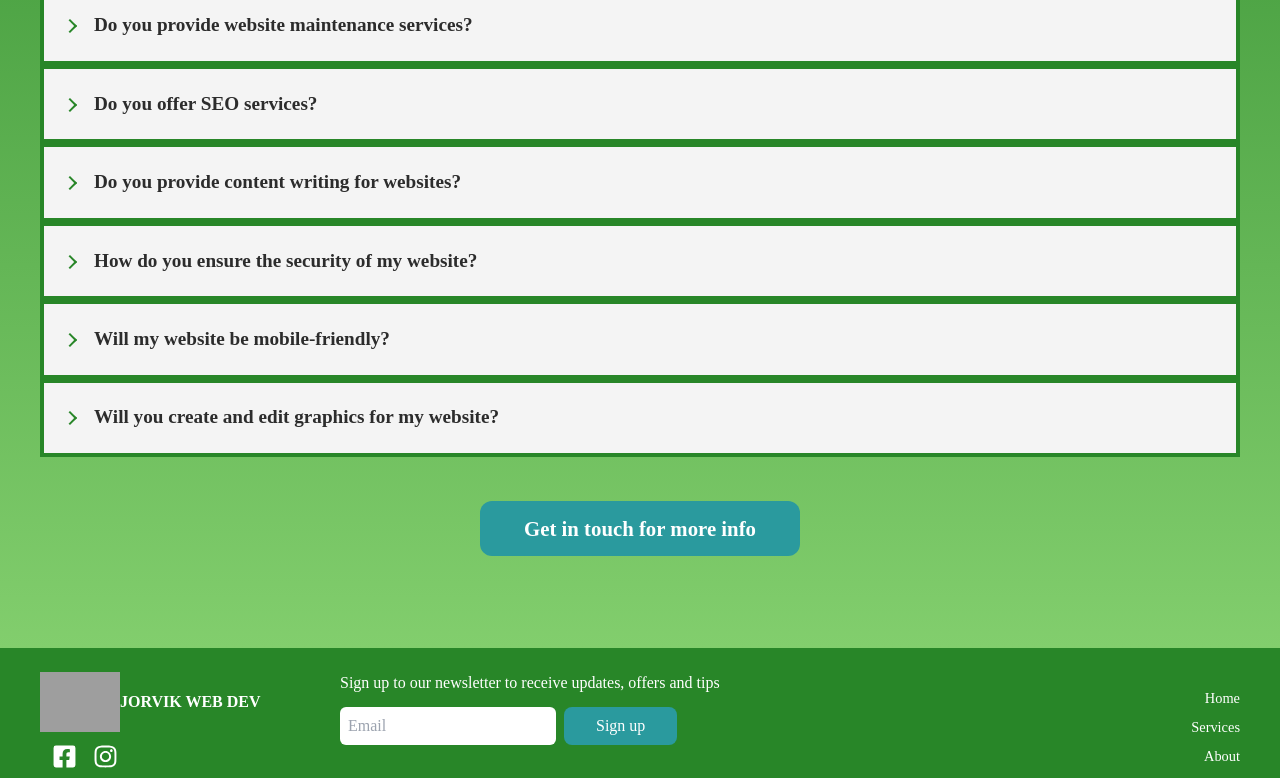
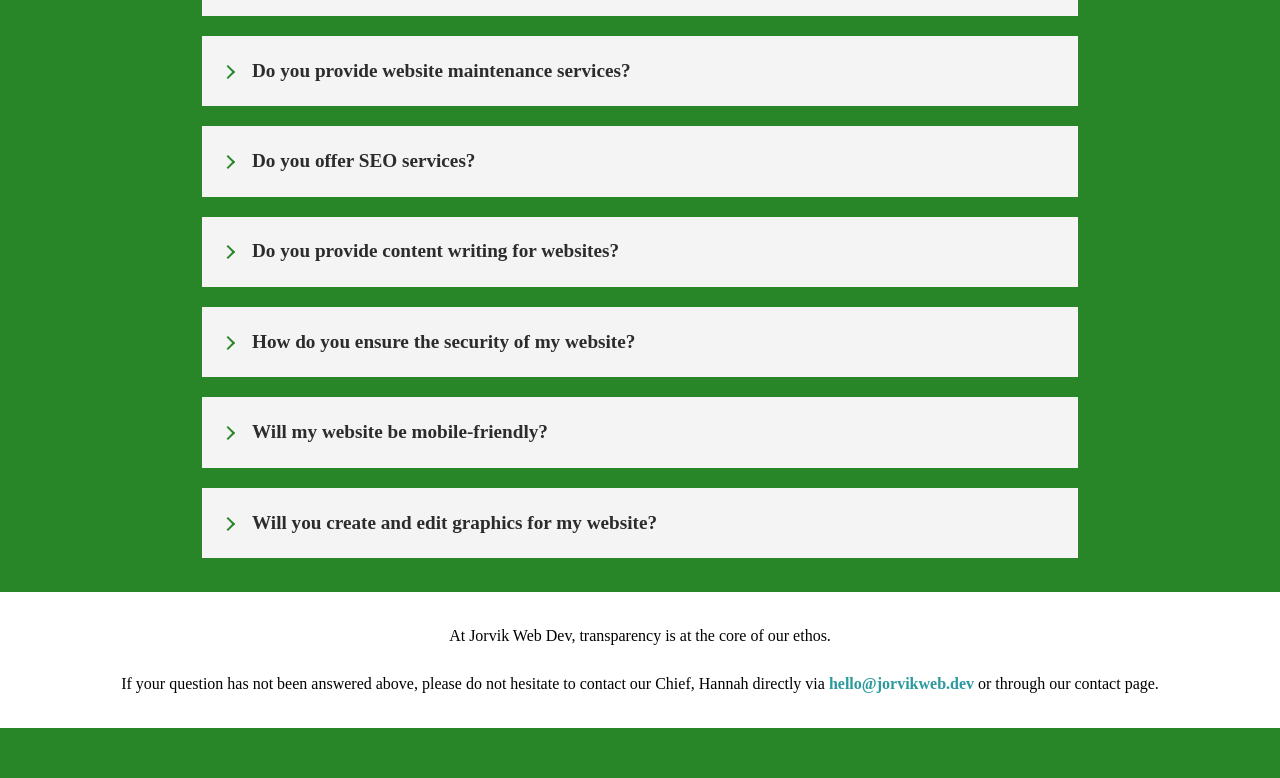
Before and after one commit to hannahf86/jorvikwebdev, a React (Vite) app: page /faqs in a window 1280 px wide. Shown: the part 500-1278 px from the top of the page. Built offline with nearby package versions, Linux system fonts and the light colour scheme; grey boxes are pictures that could not be loaded.

Commit message:
faws updated

```diff
--- a/src/App.jsx
+++ b/src/App.jsx
@@ -32,7 +32,7 @@ const router = createBrowserRouter(
       {/* <Route path="projects" element={<Projects />} /> */}
       <Route path="faqs" element={<Faqs />} />
       <Route path="contact" element={<Contact />} />
-      {/* </Route> */}
+
       {/* ERROR HANDLING */}
       <Route path="*" element={<Error />} />
     </Route>,
--- a/src/Components/Footer.jsx
+++ b/src/Components/Footer.jsx
@@ -72,9 +72,9 @@ const Footer = () => {
         <Link to="about" className={layoutStyles.navLink}>
           About
         </Link>
-        <Link to="projects" className={layoutStyles.navLink}>
+        {/* <Link to="projects" className={layoutStyles.navLink}>
           Projects
-        </Link>
+        </Link> */}
         <Link to="faqs" className={layoutStyles.navLink}>
           FAQs
         </Link>
--- a/src/Components/RootNav.jsx
+++ b/src/Components/RootNav.jsx
@@ -52,7 +52,7 @@ const RootNav = () => {
       "fixed w-screen h-24 bg-gradient-to-b from-green to-[#318D2F] z-40",
     logo: "absolute right-16 z-[99] cursor-pointer",
     fullMenu:
-      "bg-white fixed w-screen h-screen p-20 md:p-0 flex flex-col justify-center items-center z-30 md:w-2/6",
+      "bg-white fixed w-screen h-screen p-20 md:p-0 flex flex-col justify-center items-center z-30 md:w-4/6",
     menuItem:
       "bg-button text-white w-80 h-16 m-8 rounded-lg flex justify-center items-center sm:w-96 sm:h-16 sm:my-8 hover:bg-accent hover:text-white",
     menuIcon: "mr-2 tracking-widest text-md sm:text-md",
--- a/src/Pages/About.jsx
+++ b/src/Pages/About.jsx
@@ -3,7 +3,8 @@ import { motion } from "framer-motion";
 
 const About = () => {
   const layoutStyles = {
-    background: "bg-green h-full w-screen z-0 pb-12 px-6",
+    background:
+      "bg-gradient-to-b from-green to-lightGreen h-full w-screen z-0 pb-12 px-6",
     textContainer:
       "relative mx-8 z-30 flex flex-col justify-center items-center",
     button:
--- a/src/Pages/Faqs.jsx
+++ b/src/Pages/Faqs.jsx
@@ -9,9 +9,6 @@ import {
   AccordionItemButton,
   AccordionItemPanel,
 } from "react-accessible-accordion";
-
-// REACT ROUTER DOM
-import { Link } from "react-router-dom";
 
 // STYLES
 import "./accordion.css";
@@ -41,25 +38,23 @@ const Faqs = () => {
 
   // STYLES
   const layoutStyles = {
-    background:
-      "bg-gradient-to-b from-green to-lightGreen h-full w-screen z-0 pb-12",
-    buttonContainer: "relative flex flex-col justify-center items-center my-8",
-    button:
-      "text-mono bg-button text-white text-md rounded-xl w-80 px-8 py-3 mx-2 my-3 hover:bg-accent z-40",
+    background: "bg-green to-lightGreen h-full w-screen z-0 ",
+    buttonContainer:
+      "relative flex flex-col justify-center items-center my-8 bg-white w-full md:py-8",
     serviceCard:
       "bg-white m-10 p-8 rounded-lg border-2 border-white hover:border-accent flex flex-col justify-center items-center",
     cardImage: "w-80 ",
-    textContainer: "relative mx-10 z-30",
+    textContainer: "relative mx-10 md:px-12 lg:px-20 xl:px-40",
   };
 
   const textStyles = {
-    title: "text-white text-2xl pt-32 pb-8 text-center text-5xl",
+    title: "text-white pt-32 pb-8 text-center text-5xl md:text-4xl",
     subtitle:
       "text-lightGreen tracking-widest text-center font-bold text-5xl pt-4 pb-4 ",
     subtitleAccent:
       "underline decoration-accent decoration-wavy text-md text-white font-bold",
-    questionText: "text-white text-md mx-3 my-3",
-    listItem: "list-none text-white my-2",
+    questionText: "text-white text-md bg-green mx-4 mb-4",
+    listItem: "list-disc text-white my-2 ml-8",
   };
 
   return (
@@ -85,15 +80,15 @@ const Faqs = () => {
                 </AccordionItemButton>
               </AccordionItemHeading>
               <AccordionItemPanel className={textStyles.questionText}>
-                Absolutely! We specialise in website redesigns! We will improve:
+                Absolutely! We specialise in website redesigns! We can improve:
                 <li className={textStyles.listItem}>
-                  <strong>User Friendly Design</strong>
+                  <strong>User Friendly and Responsive UI Design</strong>
                 </li>
                 <li className={textStyles.listItem}>
                   <strong>Functional User Experience</strong>
                 </li>
                 <li className={textStyles.listItem}>
-                  <strong>Information Architecture</strong>
+                  <strong>Website structure</strong>
                 </li>
               </AccordionItemPanel>
             </AccordionItem>
@@ -110,14 +105,14 @@ const Faqs = () => {
                 </AccordionItemButton>
               </AccordionItemHeading>
               <AccordionItemPanel className={textStyles.questionText}>
-                For our starter <a href="#day">Website in a day</a> package the
-                website can be delivered to you within 24 hours upon receiving
-                all content required, with additional time for any addons you
-                have included. <br />
+                For our starter <a href="#day">FastTrack Build</a> we aim to
+                deliver the website within 2 working days after we have received
+                all your information, i.e. images, text etc.
                 <br />
-                For our more advanced packages, depending on the size, we aim to
-                have this to you between 4-6 weeks from initial consultation to
-                launch.
+                <br />
+                For our more advanced builds, depending on the size, we aim to
+                have this to you between 5 working days to a month, depening on
+                the size from initial consultation to launch.
               </AccordionItemPanel>
             </AccordionItem>
           </Accordion>
@@ -133,9 +128,9 @@ const Faqs = () => {
                 </AccordionItemButton>
               </AccordionItemHeading>
               <AccordionItemPanel className={textStyles.questionText}>
-                For all our pricing, please refer to our{" "}
-                <a href="#services">Services</a> page. Alternatively, you can
-                contact us directly via our <a href="#contact">Contact</a> page
+                Build packages start from £150. You can find out more on our{" "}
+                <a href="/#services">Services</a> page . Alternatively, you can
+                contact us directly via our <a href="/#contact">Contact</a> page
                 for more personalised pricing.
               </AccordionItemPanel>
             </AccordionItem>
@@ -152,29 +147,32 @@ const Faqs = () => {
                 </AccordionItemButton>
               </AccordionItemHeading>
               <AccordionItemPanel className={textStyles.questionText}>
-                Yes we absolutely do! For a monthly subscription of £12, you can
-                join the <a href="/#subs">JWD Squad</a> and have access to
-                services such as:
+                Yes we absolutely do! This can be funded by paying our hourly
+                rate of £50 or you can join the JWD Squad!
+                <br />
+                <br />
+                For a monthly subscription of £15, you can join the{" "}
+                <a href="/#subs">JWD Squad</a> and have access to services such
+                as:
                 <li className={textStyles.listItem}>
                   <strong>
-                    4 x 1 hour content updates spread throughout the year or to
+                    4 hours of content updates spread throughout 12 months to
                     use as you see fit
                   </strong>
                 </li>
                 <li className={textStyles.listItem}>
-                  <strong> servicing and maintenance when required</strong>
+                  <strong>Servicing and maintenance when required</strong>
                 </li>
                 <li className={textStyles.listItem}>
-                  <strong> security and accessibility updates</strong>
+                  <strong>Security and accessibility updates</strong>
                 </li>
                 <li className={textStyles.listItem}>
                   <strong>
                     20% reduction in fees for projects you buy in the future.
                   </strong>
                 </li>
-                <br />
-                We do also offer maintenance outside of the JWD Squad, but it
-                will be priced at our hourly/daily rate.
+                Plus more! Find out how you can join the JWD Squad and save on
+                website updates and maintenance <a href="/#jwdSquad">here</a>
               </AccordionItemPanel>
             </AccordionItem>
           </Accordion>
@@ -190,9 +188,13 @@ const Faqs = () => {
                 </AccordionItemButton>
               </AccordionItemHeading>
               <AccordionItemPanel className={textStyles.questionText}>
-                As standard, we offer basic SEO improvements for your website
-                across all packages, however this is not currently something we
-                specialise in... yet!
+                We offer basic SEO for your website in our StartUp and Business
+                Build packages. This will include a meta description, an
+                effective website title and the use of keywords and phrases for
+                on-page SEO.
+                <br />
+                {/* For more information on SEO tips as a business owner, please see
+                our blog which can be found <a href="#">here</a> */}
               </AccordionItemPanel>
             </AccordionItem>
           </Accordion>
@@ -208,9 +210,7 @@ const Faqs = () => {
                 </AccordionItemButton>
               </AccordionItemHeading>
               <AccordionItemPanel className={textStyles.questionText}>
-                No, this is not something we offer... yet! However we do offer
-                client support documentation to help with utilising keywords
-                etc. for when it comes to your writing.
+                Yes, but at an additional cost to all packages
               </AccordionItemPanel>
             </AccordionItem>
           </Accordion>
@@ -228,9 +228,17 @@ const Faqs = () => {
               <AccordionItemPanel className={textStyles.questionText}>
                 The security of your website is built into our build process.
                 This means we implement the best practices such as secure coding
-                standards, SSL certificates, regular software updates,and
+                standards, SSL certificates across all packages.
+                <br />
+                <br />
+                As a member of the JWD Squad aka our technical support
+                subscription service, we provide regular software updates and
                 ongoing security monitoring to protect against threats and
                 vulnerabilities through the use of the Vercel hosting platform.
+                <br />
+                <br />
+                You can find out more about the JWD Squad{" "}
+                <a href="/#jwdSquad">here</a>
               </AccordionItemPanel>
             </AccordionItem>
           </Accordion>
@@ -263,9 +271,8 @@ const Faqs = () => {
                 </AccordionItemButton>
               </AccordionItemHeading>
               <AccordionItemPanel className={textStyles.questionText}>
-                This is something we can do, however there will be additional
-                fees and we would encourage you to mention this in your initial
-                meeting.
+                This is something we can do, however there will be as additional
+                cost, plus an extension to your estimated build time.
               </AccordionItemPanel>
             </AccordionItem>
           </Accordion>
@@ -273,11 +280,16 @@ const Faqs = () => {
       </motion.div>
 
       <div className={layoutStyles.buttonContainer}>
-        <Link to="contact">
-          <button className={layoutStyles.button}>
-            Get in touch for more info
-          </button>
-        </Link>
+        <h3 className="mx-10 md:mx-20 text-center">
+          At Jorvik Web Dev, transparency is at the core of our ethos. <br />
+          <br />
+          If your question has not been answered above, please do not hesitate
+          to contact our Chief, Hannah directly via{" "}
+          <strong className="text-button hover:text-accent cursor-pointer">
+            hello@jorvikweb.dev
+          </strong>{" "}
+          or through our contact page.
+        </h3>
       </div>
     </motion.div>
   );
--- a/src/Pages/Services.jsx
+++ b/src/Pages/Services.jsx
@@ -35,13 +35,14 @@ const Services = () => {
   const layoutStyles = {
     background:
       "bg-gradient-to-b from-green to-lightGreen h-full w-screen z-0 pb-12",
-    textContainer: "relative mx-10 z-30",
     button:
-      "text-mono bg-button text-white text-base rounded-xl w-60 px-8 py-3 mx-2 my-3 hover:bg-accent z-40",
+      "text-mono bg-button text-white text-base rounded-xl w-60 py-3 mx-2 my-3 hover:bg-accent md:text-md md:w-48",
     logo: "flex flex-col justify-center items-center pt-24",
     descContainer: "flex flex-col mx-10 text-center",
+
+    servicesContainer: "flex flex-wrap justify-center mb-10",
     serviceCard:
-      "bg-white m-10 p-8 rounded-lg border-2 border-white hover:border-accent",
+      "bg-white mx-10 mt-10 p-8 rounded-lg border-2 border-white hover:border-accent md:mx-6 max-w-96",
     cardLayout: "grid grid-cols-3 grid-rows-15",
     cardImage: "w-32 col-start-1 row-span-2 pr-1",
     cardTitle:
@@ -93,7 +94,9 @@ const Services = () => {
       </motion.div>
 
       {/* SERVICES CONTAINER */}
-      <motion.div className="servicesContainer" variants={variants}>
+      <motion.div
+        className={layoutStyles.servicesContainer}
+        variants={variants}>
         {/* --------- ITEM 01 --------- */}
         <Link to="fasttrack">
           <div className={layoutStyles.serviceCard}>
@@ -379,26 +382,25 @@ const Services = () => {
             </div>
           </div>
         </Link>
-
+      </motion.div>
       {/* --------- CALL TO ACTION --------- */}
-        <div className="w-full bg-white py-8 px-10 text-center">
+      <div className="w-full bg-white py-8 px-10 text-center md:col-start-1 md:col-span-2 md:max-h-60 md:py-4 md:mt-16">
         <h3 className="text-accent text-lg font-bold">
           Can&apos;t find exactly what you&apos;re looking for?
         </h3>
         <p className="pt-2 pb-4">
-            We&apos;re here to help you achieve your goal, whether its personal
-            or business.
+          We&apos;re here to help you achieve your goal, whether its personal or
+          business.
           <br />
           <br />
-            Our packages are more what you&apos;d call &quot;guidelines&quot;
-            than actual rules.{" "}
+          Our packages are more what you&apos;d call &quot;guidelines&quot; than
+          actual rules.{" "}
         </p>
         <div className="flex justify-center">
           <button className={layoutStyles.button}>Get in touch</button>
         </div>
       </div>
     </motion.div>
-    </motion.div>
   );
 };
 
--- a/src/Pages/accordion.css
+++ b/src/Pages/accordion.css
@@ -3,12 +3,10 @@
 }
 
 .accordion {
-  border: 2px solid #288628;
   width: 100%;
 }
 
 .accordion__item + .accordion__item {
-  border: 2px solid #288628;
 }
 
 .accordion__button {
@@ -20,6 +18,7 @@
   border: 2px solid #288628;
   font-size: 1.2rem;
   font-weight: bold;
+  margin-bottom: 1rem;
 }
 
 .accordion__button:hover {
@@ -51,10 +50,11 @@
 
 /* ITEM PANEL */
 .accordion__panel {
-  padding: 1rem;
-  animation: fadein 0.35s ease-in;
+  animation: fadein 5s ease-in;
   line-height: 2rem;
   font-size: 1.1rem;
+  background-color: #82ce6d;
+  padding-right: 1rem;
 }
 
 a {
--- a/tailwind.config.js
+++ b/tailwind.config.js
@@ -12,7 +12,7 @@ export default {
         white: "#FFF",
       },
       screens: {
-        xs: "480px",
+        xs: "425px",
         mdMid: "880px",
       },
       container: {
```
Lines whose indentation alone changed are shown as unchanged.
